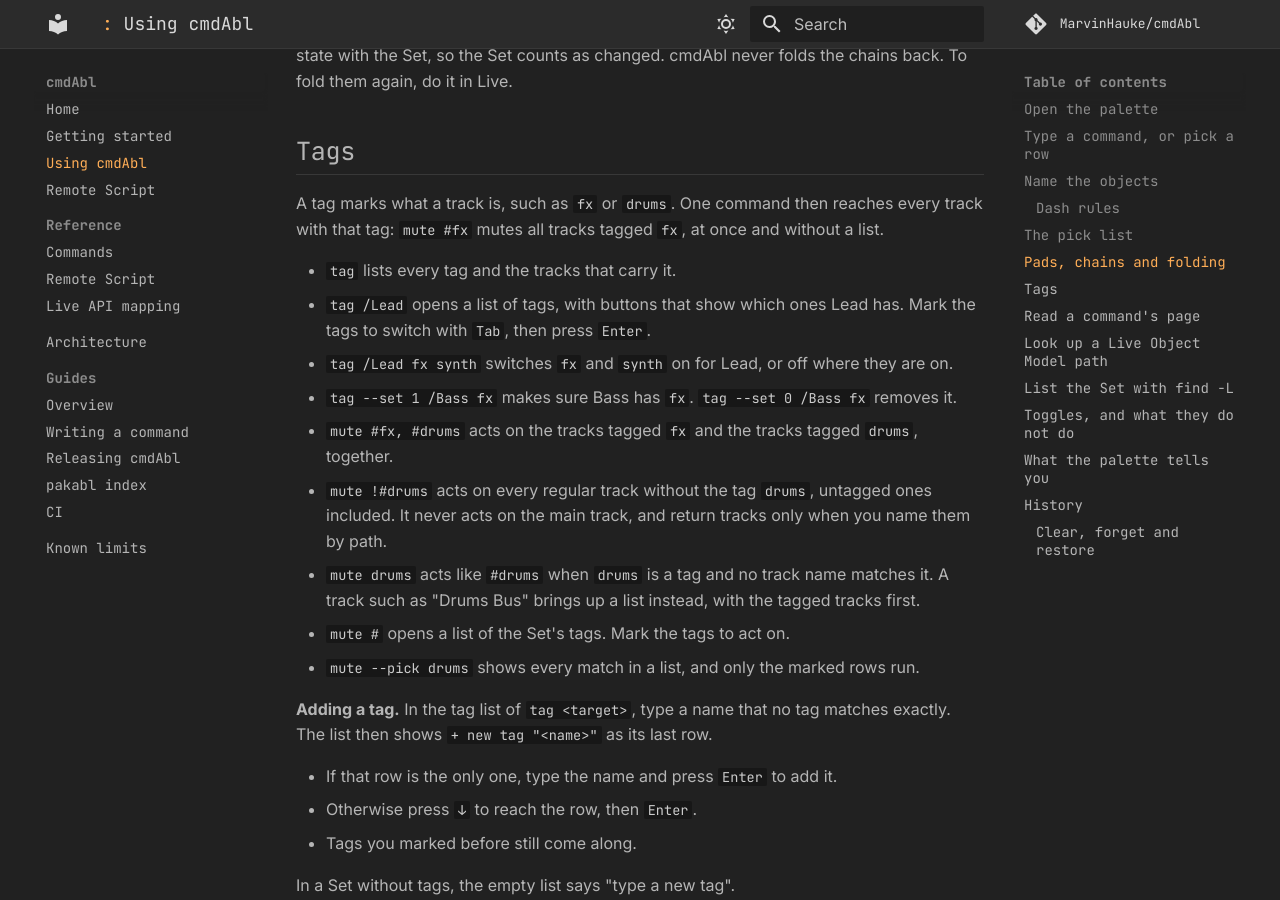
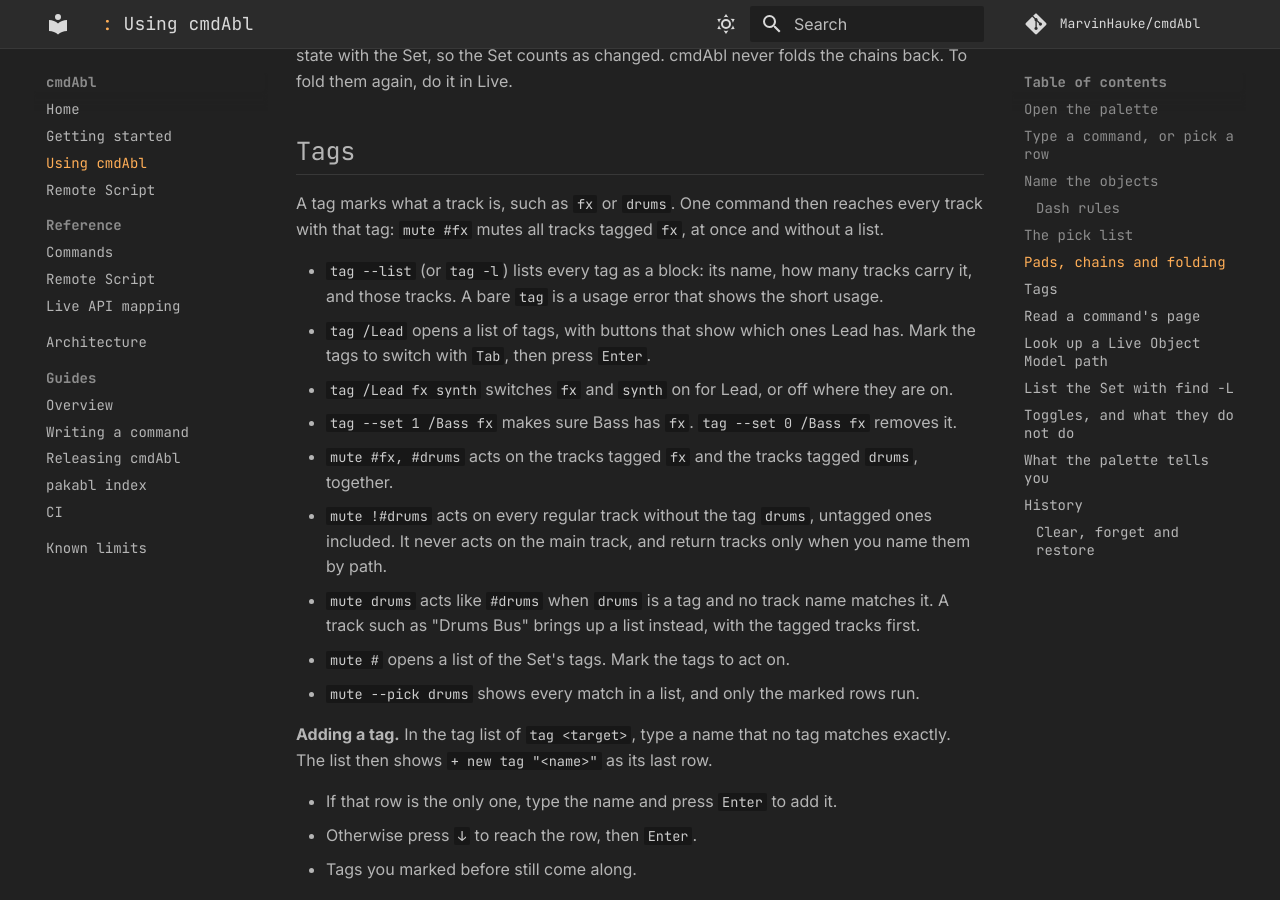
Before and after one commit to MarvinHauke/cmdAbl, an MkDocs documentation site: the page built from docs/using.md, in a window 1280 px wide and 900 px high, scrolled down 3644 px. Built offline with MkDocs 1.6.1 and Material for MkDocs 9.7.7, drawn with Linux system fonts in a browser that asks for light colours; comment, search, counter and statistics services are not loaded.

Commit message:
docs: tag --list is the tag overview; a bare tag is a usage error
Co-Authored-By: Claude Haiku 5.5 <noreply@anthropic.com>

```diff
--- a/docs/using.md
+++ b/docs/using.md
@@ -121,7 +121,8 @@ changed. cmdAbl never folds the chains back. To fold them again, do it in Live.
 A tag marks what a track is, such as `fx` or `drums`. One command then reaches every track with that tag:
 `mute #fx` mutes all tracks tagged `fx`, at once and without a list.
 
-- `tag` lists every tag and the tracks that carry it.
+- `tag --list` (or `tag -l`) lists every tag as a block: its name, how many tracks carry it, and those tracks. A bare
+  `tag` is a usage error that shows the short usage.
 - `tag /Lead` opens a list of tags, with buttons that show which ones Lead has. Mark the tags to switch with `Tab`,
   then press `Enter`.
 - `tag /Lead fx synth` switches `fx` and `synth` on for Lead, or off where they are on.
```
Also changed, not shown: README.md (+1 -1 lines).
